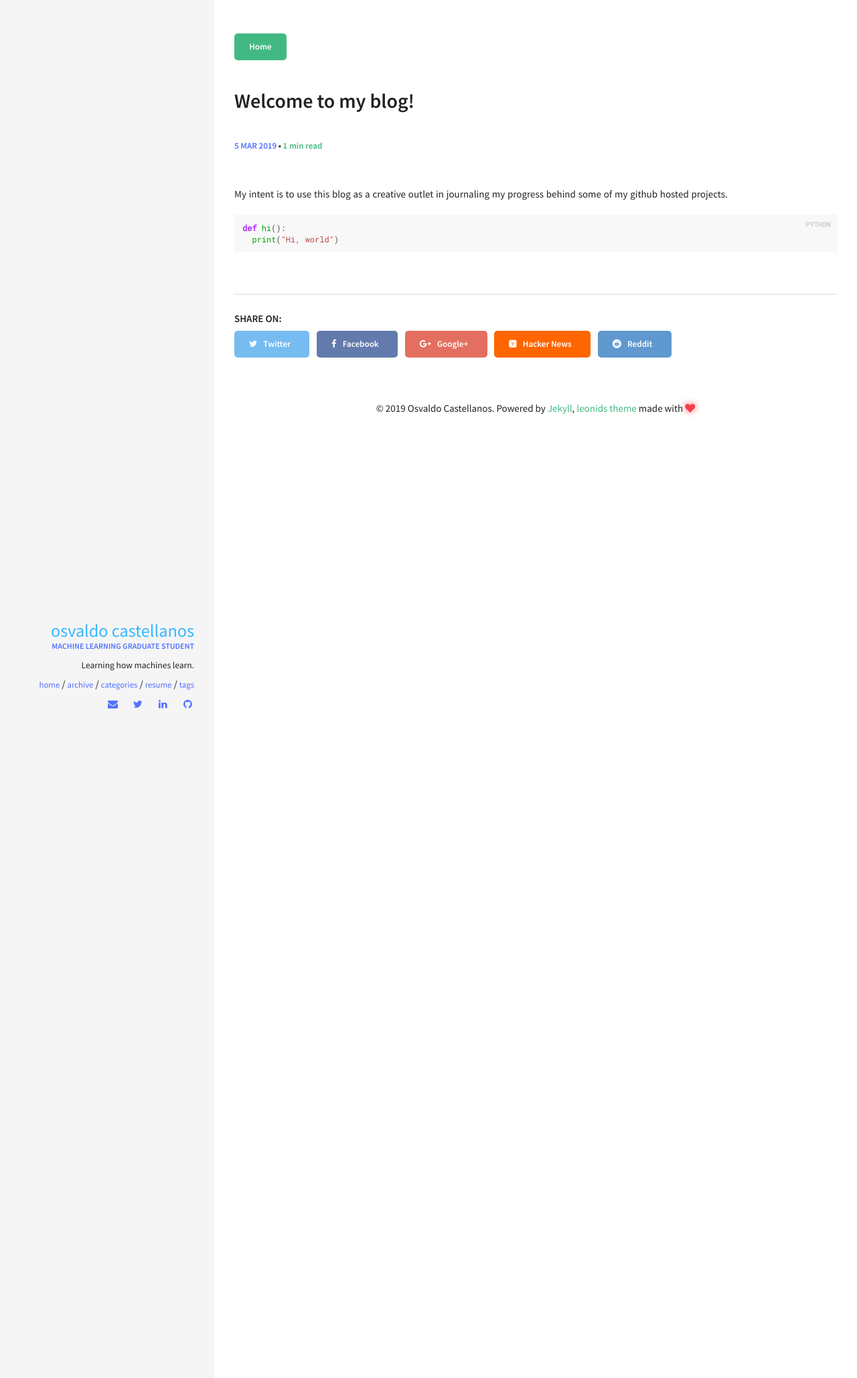
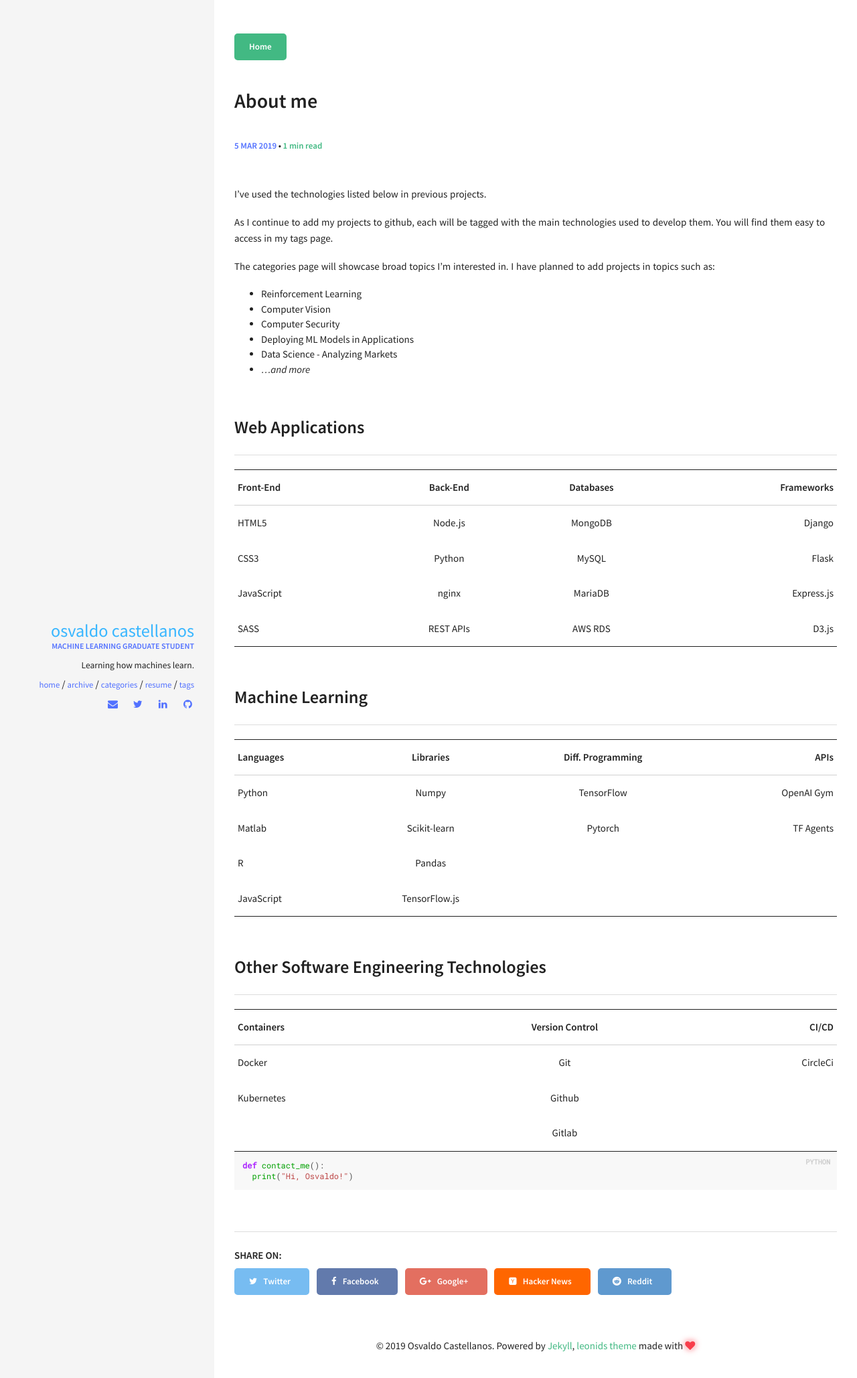
Before and after one commit to oscastellanos/old_oscastellanos.github.io, a Jekyll site: the page built from _posts/2019-03-05-welcome-to-blog.md, in a window 1280 px wide. Shown: the top 2058 px of the page at 67% size. Built offline with Jekyll 4.4.1, drawn with Linux system fonts in a browser that asks for light colours.

Commit message:
About me, RL, and Interactive Seg posts have been added.

```diff
--- a/_posts/2019-03-05-welcome-to-blog.md
+++ b/_posts/2019-03-05-welcome-to-blog.md
@@ -1,15 +1,58 @@
 ---
 layout: post
-title:  "Welcome to my blog!"
+title:  "About me"
 date:   2019-03-05 15:07:19
-categories: [tutorial]
+excerpt: "Highlights of my skills"
 comments: true
 ---
-My intent is to use this blog as a creative outlet in journaling my progress behind some of my github hosted projects.
 
+I've used the technologies listed below in previous projects.
+
+As I continue to add my projects to github, each will be tagged with the main technologies used to develop them. You will find them easy to access in my tags page.
+
+The categories page will showcase broad topics I'm interested in. I have planned to add projects in topics such as:
+* Reinforcement Learning
+* Computer Vision
+* Computer Security
+* Deploying ML Models in Applications
+* Data Science - Analyzing Markets
+* *...and more*
+
+## Web Applications
+
+| Front-End | Back-End | Databases | Frameworks |
+|:----------|:--------:|:---------:| ----------:|
+| HTML5     | Node.js  | MongoDB   | Django     |
+| CSS3      | Python   | MySQL     | Flask      |
+| JavaScript| nginx    | MariaDB   | Express.js |
+| SASS      | REST APIs| AWS RDS   | D3.js      |
+|=====
+{: rules="groups"}
+
+## Machine Learning
+
+| Languages  | Libraries     | Diff. Programming | APIs        |
+|:---------- |:-------------:|:-----------------:|------------:|
+| Python     | Numpy         | TensorFlow        | OpenAI Gym  |
+| Matlab     | Scikit-learn  | Pytorch           | TF Agents   |
+| R          | Pandas        |                   |             |
+| JavaScript | TensorFlow.js |                   |             |
+|=====
+{: rules="groups"}
+
+## Other Software Engineering Technologies
+
+
+| Containers | Version Control| CI/CD    |
+|:-----------|:--------------:|---------:|
+| Docker     | Git            | CircleCi |
+| Kubernetes | Github         |          |
+|            | Gitlab         |          |
+|=====
+{: rules="groups"}
 <!--more-->
 
 {% highlight python %}
-def hi():
-  print("Hi, world")
+def contact_me():
+  print("Hi, Osvaldo!")
 {% endhighlight %}
```
Also changed, not shown: _posts/2019-04-16-rl.md (added, +47 -0 lines), _posts/2019-04-17-interactive-seg.md (added, +59 -0 lines), img/gym-traffic-example-min.png (added), 10 other files.
